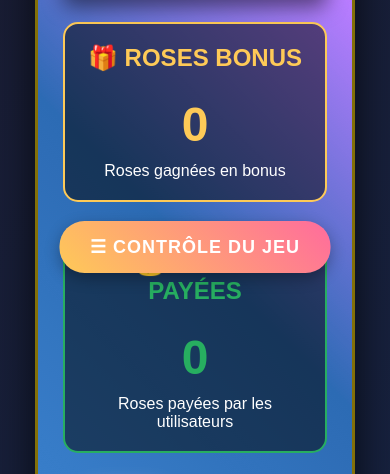
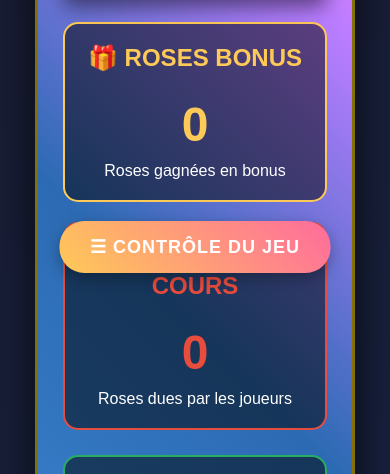
Before and after one commit to djoker99999/spinconnect-.github.io, a plain HTML site: page index.html in a window 390 px wide. Shown: the part 546-1020 px from the top of the page. Drawn offline with Linux system fonts and the light colour scheme.

Commit message:
Update index.html

```diff
--- a/index.html
+++ b/index.html
@@ -1273,32 +1273,62 @@
       color: rgba(255, 255, 255, 0.8);
     }
 
-    /* NOUVEAU: Conteneur pour les roses bonus */
-    .bonus-container {
+    /* NOUVEAU: Conteneur pour les roses bonus et dettes côte à côte */
+    .bonus-debts-container {
+      display: flex;
+      justify-content: space-between;
+      gap: 20px;
       margin: 25px auto;
-      max-width: 600px;
+      max-width: 1200px;
+      flex-wrap: wrap;
+    }
+
+    .bonus-container, .debts-container {
+      flex: 1;
+      min-width: 300px;
       background: rgba(0, 0, 0, 0.5);
       border-radius: 15px;
       padding: 20px;
-      border: 2px solid var(--primary-color);
       display: flex;
       flex-direction: column;
       align-items: center;
       justify-content: center;
     }
 
-    .bonus-container h3 {
-      color: var(--primary-color);
+    .bonus-container {
+      border: 2px solid var(--primary-color);
+    }
+
+    .debts-container {
+      border: 2px solid var(--danger-color);
+    }
+
+    .bonus-container h3, .debts-container h3 {
       margin-bottom: 15px;
       font-size: 1.5em;
       text-transform: uppercase;
     }
 
-    .bonus-count {
+    .bonus-container h3 {
+      color: var(--primary-color);
+    }
+
+    .debts-container h3 {
+      color: var(--danger-color);
+    }
+
+    .bonus-count, .debts-count {
       font-size: 3em;
       font-weight: bold;
       margin: 10px 0;
+    }
+
+    .bonus-count {
       color: var(--primary-color);
+    }
+
+    .debts-count {
+      color: var(--danger-color);
     }
 
     /* NOUVEAU: Conteneur pour les roses payées */
@@ -1414,7 +1444,11 @@
         align-items: flex-start;
       }
 
-      .bonus-container, .paid-roses-container {
+      .bonus-debts-container {
+        flex-direction: column;
+      }
+
+      .bonus-container, .debts-container, .paid-roses-container {
         min-width: auto;
       }
     }
@@ -1560,11 +1594,19 @@
       </div>
     </div>
 
-    <!-- NOUVEAU: Conteneur pour les roses bonus -->
+    <!-- NOUVEAU: Conteneurs pour les roses bonus et dettes côte à côte -->
+    <div class="bonus-debts-container">
       <div class="bonus-container">
         <h3>🎁 Roses Bonus</h3>
         <div class="bonus-count" id="bonusRosesCount">0</div>
         <div>Roses gagnées en bonus</div>
+      </div>
+
+      <div class="debts-container">
+        <h3>📋 Dettes en cours</h3>
+        <div class="debts-count" id="debtsCount">0</div>
+        <div>Roses dues par les joueurs</div>
+      </div>
     </div>
 
     <!-- NOUVEAU: Conteneur pour les roses payées -->
@@ -1724,6 +1766,12 @@
         7: 2000,
         8: 899,
         9: 2988
+      },
+      // NOUVEAU: Configuration des bonus par nombre de symboles alignés
+      BONUS_PERCENTAGES: {
+        4: 0.25,  // 25% du bonus pour 4 symboles
+        5: 0.5,   // 50% du bonus pour 5 symboles
+        6: 1      // 100% du bonus pour 6 symboles
       }
     };
 
@@ -2240,6 +2288,7 @@
           nextBonus: document.getElementById('nextBonus'),
           debtsTableContainer: document.getElementById('debtsTableContainer'),
           bonusRosesCount: document.getElementById('bonusRosesCount'),
+          debtsCount: document.getElementById('debtsCount'),
           paidRosesCount: document.getElementById('paidRosesCount'),
           queueDisplay: document.getElementById('queueDisplay'),
           menuToggle: document.getElementById('menuToggle'),
@@ -2537,6 +2586,7 @@
         this.updateQueueIndicator();
         this.updateLastUserDisplay();
         this.updateBonusRosesCounter();
+        this.updateDebtsCounter();
         this.updatePaidRosesCounter();
         this.updateMyBalanceDisplay();
         this.updateBonusDisplay();
@@ -2658,8 +2708,32 @@
             this.highlightMatchingSymbols();
 
             if (matchingInfo.count >= 4) {
+              // NOUVEAU: Calcul du gain bonus basé sur le nombre de symboles alignés
+              const bonusPercentage = GAME_CONFIG.BONUS_PERCENTAGES[matchingInfo.count] || 0;
+              const bonusGain = Math.floor(this.state.bonusRoses * bonusPercentage);
+
+              // Ajouter le gain bonus aux roses totales
+              if (bonusGain > 0) {
+                this.state.rosesCount += bonusGain;
+                this.state.bonusRoses -= bonusGain;
+
+                this.addDebt(
+                  this.state.lastUsername,
+                  'auto',
+                  bonusGain * GAME_CONFIG.COINS_PER_ROSE,
+                  `${matchingInfo.count} symboles identiques (Bonus: ${bonusPercentage * 100}%)`,
+                  bonusGain
+                );
+
+                this.elements.message.textContent = `🎉 ${matchingInfo.count} symboles identiques ! ${this.state.lastUsername} gagne ${bonusGain} roses de bonus ! 🎉`;
+
+                this.updateBonusRosesCounter();
+              }
+
+              // Gain partiel normal
               const partialGainAmount = this.calculatePartialGain(matchingInfo.count);
 
+              if (partialGainAmount > 0) {
                 this.state.rosesCount += partialGainAmount;
                 this.state.jackpotAmount += partialGainAmount;
 
@@ -2670,12 +2744,13 @@
                   `${matchingInfo.count} symboles identiques`,
                   partialGainAmount
                 );
+              }
 
               this.state.gainsHistory.push({
                 type: 'partial',
                 tours: this.state.currentGameAttempts,
                 symbolCount: matchingInfo.count,
-                roses: partialGainAmount,
+                roses: partialGainAmount + bonusGain,
                 username: this.state.lastUsername,
                 date: new Date().toLocaleString('fr-FR')
               });
@@ -2772,7 +2847,7 @@
 
         this.elements.message.textContent = `🎉 JACKPOT ! ${this.state.lastUsername} a aligné ${GAME_CONFIG.DIFFICULTY} ${winningSymbol.name}s ! 🎉`;
 
-        // Ajouter le gain aux roses bonus au lieu du jackpot
+        // NOUVEAU: Ajouter le gain aux roses bonus au lieu du jackpot
         this.state.bonusRoses += totalGain;
 
         this.addDebt(
@@ -2893,6 +2968,14 @@
 
       updateBonusRosesCounter() {
         this.elements.bonusRosesCount.textContent = this.state.bonusRoses;
+      }
+
+      updateDebtsCounter() {
+        let totalDebts = 0;
+        this.state.debts.forEach(debt => {
+          totalDebts += debt.totalRoses || 0;
+        });
+        this.elements.debtsCount.textContent = totalDebts;
       }
 
       updatePaidRosesCounter() {
@@ -3003,6 +3086,8 @@
             this.showRoseExchange(username);
           });
         });
+
+        this.updateDebtsCounter();
       }
 
       updateDebtsPanel() {
@@ -3080,6 +3165,7 @@
         });
 
         this.updateDoubleTurnsButton();
+        this.updateDebtsCounter();
       }
 
       updateDoubleTurnsButton() {
@@ -3228,6 +3314,7 @@
 
       cleanupZeroRosesDebts() {
         this.state.debts = this.state.debts.filter(debt => debt.totalRoses > 0);
+        this.updateDebtsCounter();
       }
 
       doubleTurnsForUser() {
@@ -3577,6 +3664,7 @@
           this.updateDebtsTable();
           this.updateDebtsPanel();
           this.updateBonusRosesCounter();
+          this.updateDebtsCounter();
           this.updatePaidRosesCounter();
           this.updateMyBalanceDisplay();
           this.updateBonusDisplay();
@@ -3638,6 +3726,7 @@
           this.updateDebtsTable();
           this.updateDebtsPanel();
           this.updateBonusRosesCounter();
+          this.updateDebtsCounter();
           this.updatePaidRosesCounter();
           this.updateMyBalanceDisplay();
           this.updateBonusDisplay();
@@ -3782,6 +3871,7 @@
         this.updateDebtsTable();
         this.updateDebtsPanel();
         this.updateBonusRosesCounter();
+        this.updateDebtsCounter();
         this.updatePaidRosesCounter();
         this.updateMyBalanceDisplay();
         this.updateBonusDisplay();
```
Lines whose indentation alone changed are shown as unchanged.
